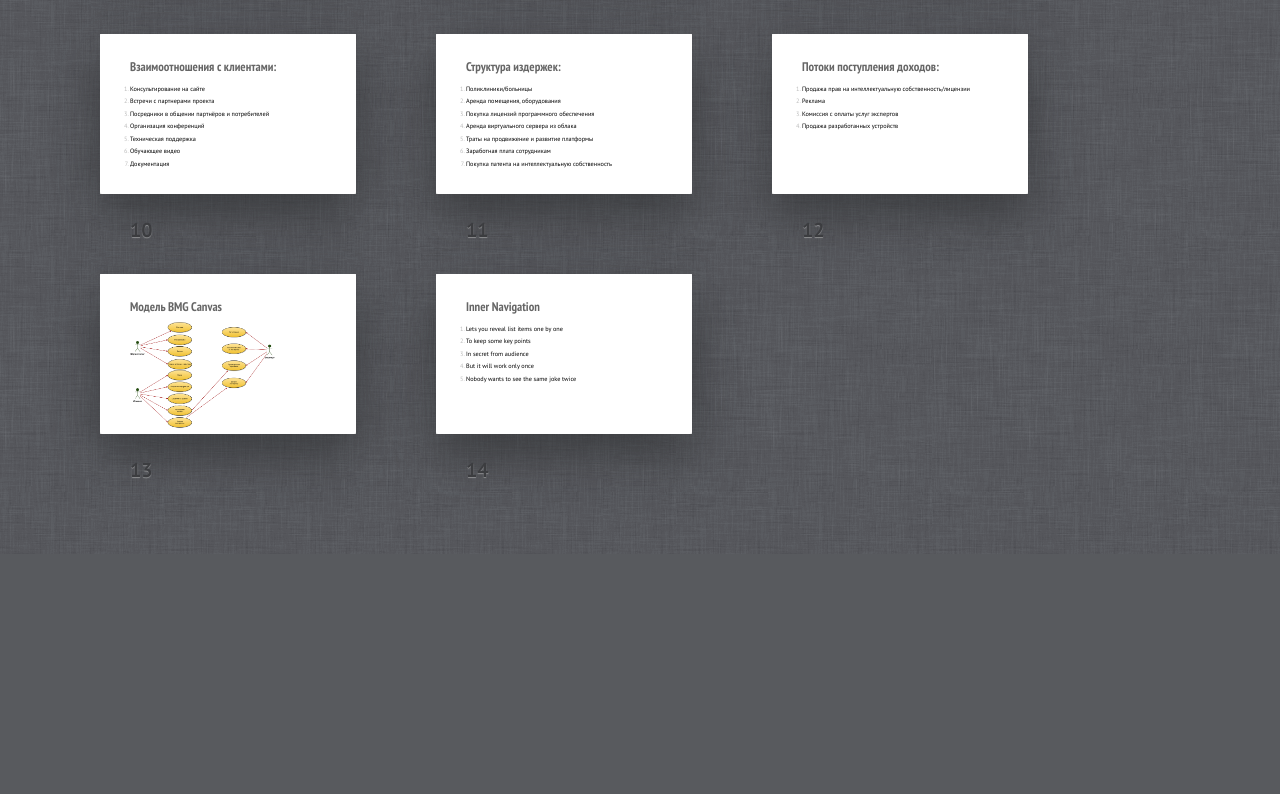
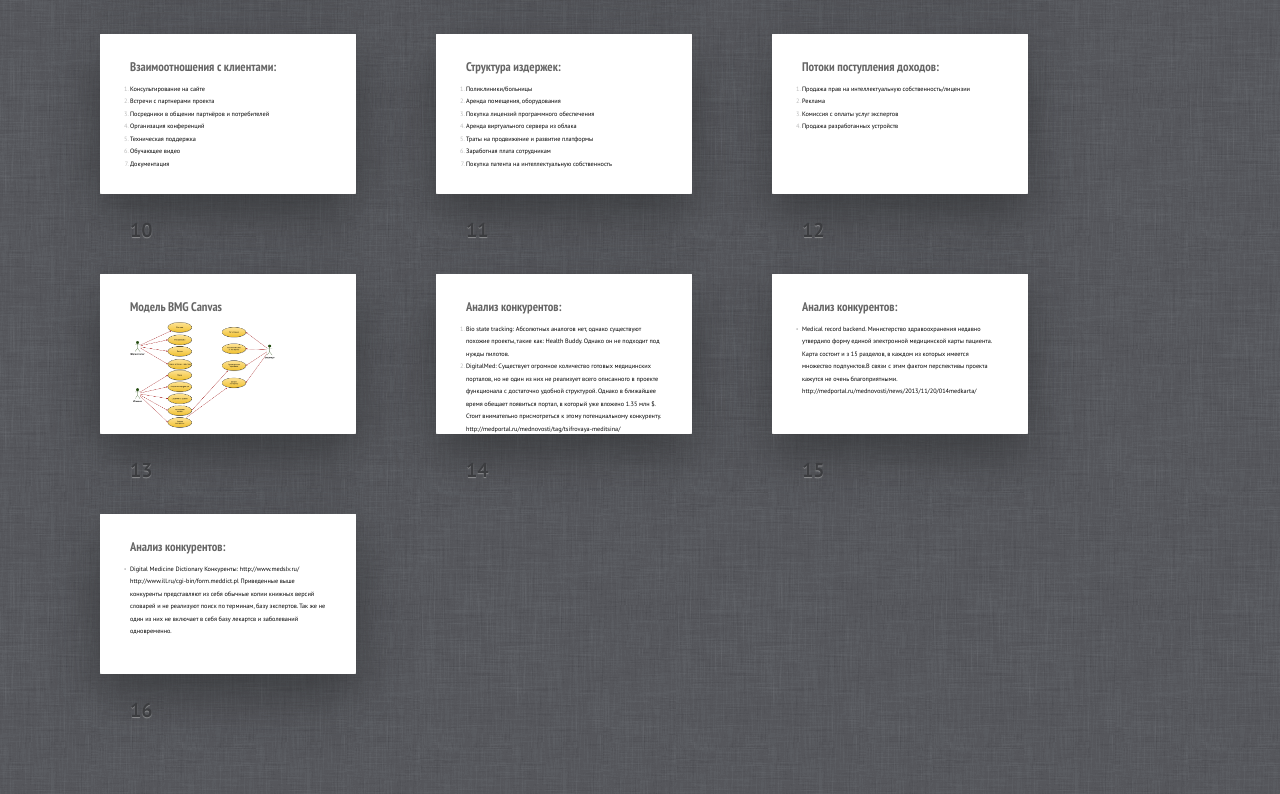
Before and after one commit to lisovskyvlad/business_model, a plain HTML site: page index.html in a window 1280 px wide. Shown: the part 916-1710 px from the top of the page. Before the commit the page ends 1470 px from the top, so only its background shows below. Drawn offline with Linux system fonts and the light colour scheme.

Commit message:
add last slides

```diff
--- a/index.html
+++ b/index.html
@@ -165,14 +165,42 @@
       </div></section>
 
       <section class="slide"><div>
-        <h2>Inner Navigation</h2>
+        <h2>Анализ конкурентов:</h2>
         <ol>
-          <li>Lets you reveal list items one by one</li>
-          <li class="next">To keep some key points</li>
-          <li class="next">In secret from audience</li>
-          <li class="next">But it will work only once</li>
-          <li class="next">Nobody wants to see the same joke twice</li>
+          <li class="next">Bio state tracking: Абсолютных аналогов нет, однако
+          существуют похожие проекты, такие как: Health Buddy. Однако он не подходит под нужды
+          пилотов.</li>
+          <li class="next">DigitalMed: Существует огромное количество готовых медицинских порталов,
+          но не один из них не реализует всего описанного в проекте функционала с достаточно
+          удобной структурой. Однако в ближайшее время обещает появиться портал, в который
+          уже вложено 1.35 млн $. Стоит внимательно присмотреться к этому потенциальному
+          конкуренту. http://medportal.ru/mednovosti/tag/tsifrovaya-meditsina/</li>
         </ol>
+      </div></section>
+      <section class="slide"><div>
+        <h2>Анализ конкурентов:</h2>
+        <ul>
+          <li>Medical record backend. Министерство здравоохранения недавно
+          утвердило форму единой электронной медицинской карты пациента. Карта состоит и
+          з 15 разделов, в каждом из которых имеется множество подпунктов.В связи с этим
+          фактом перспективы проекта кажутся не очень благоприятными.
+          http://medportal.ru/mednovosti/news/2013/11/20/014medkarta/
+          </li>
+        </ul>
+      </div></section>
+      <section class="slide"><div>
+        <h2>Анализ конкурентов:</h2>
+        <ul>
+          <li>Digital Medicine Dictionary
+            Конкуренты:
+            http://www.medslv.ru/
+            http://www.ill.ru/cgi-bin/form.meddict.pl
+
+            Приведенные выше конкуренты представляют из себя обычные копии книжных
+            версий словарей и не реализуют поиск по терминам, базу экспертов.
+            Так же не один из них не включает в себя базу лекартсв и заболеваний одновременно.</li>
+        </li>
+        </ul>
       </div></section>
 
       <div class="progress"><div></div></div>
```
